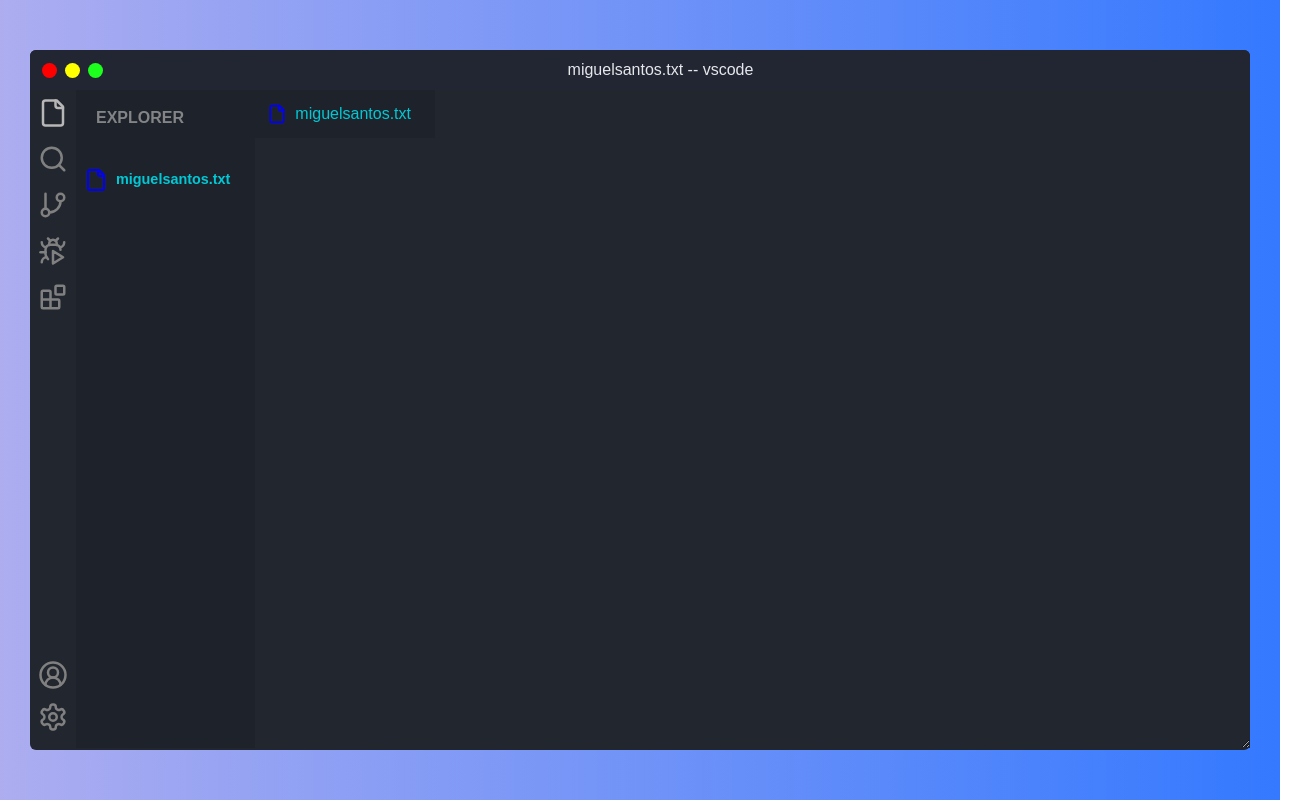
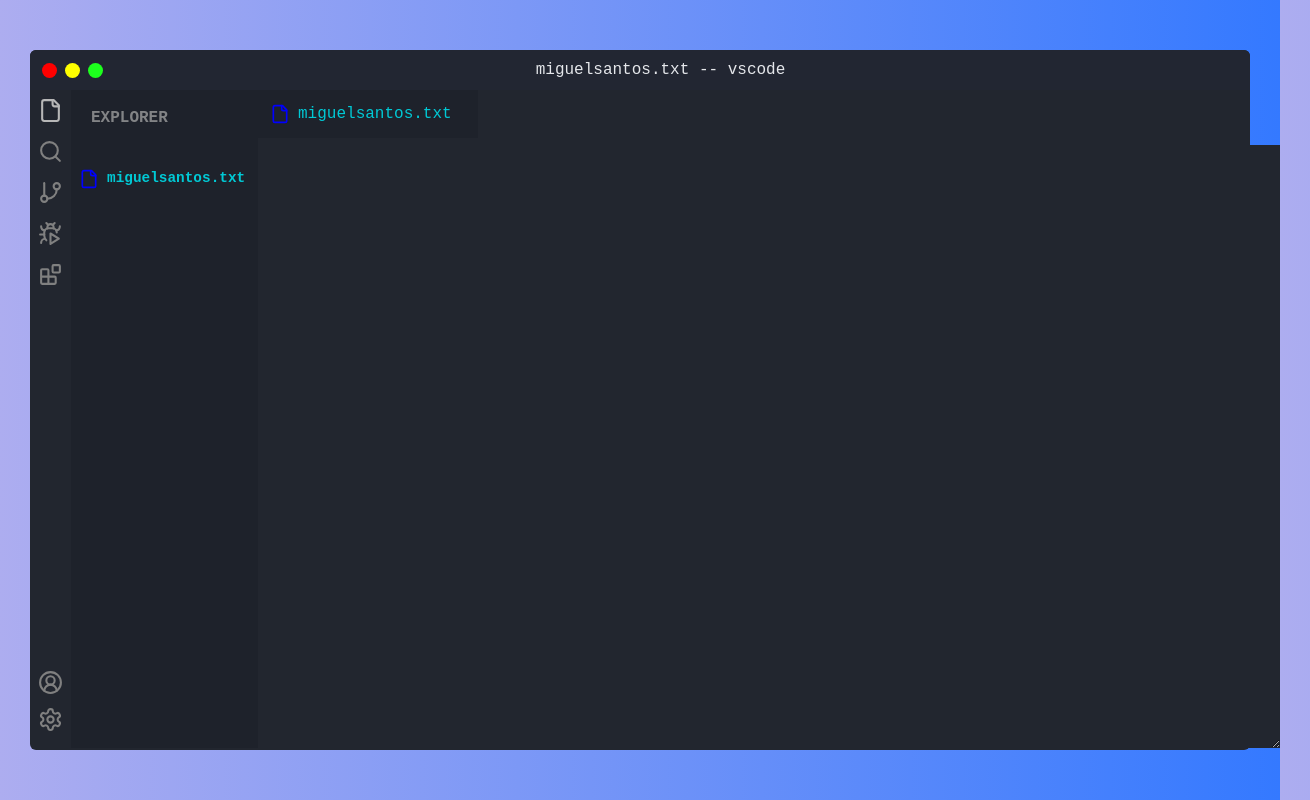
Before and after one commit to miguelsantos1/vscode-clone, a React (Vite) app in the folder vscode/: page / in a window 1280 px wide. Shown: the whole page, 1310 px wide, since content can reach past the window. Built offline with nearby package versions, Linux system fonts and the light colour scheme.

Commit message:
Imprved styles in App.tsx

```diff
--- a/vscode/index.html
+++ b/vscode/index.html
@@ -7,7 +7,7 @@
     <!-- FONTS -->
     <link rel="preconnect" href="https://fonts.googleapis.com">
     <link rel="preconnect" href="https://fonts.gstatic.com" crossorigin>
-    <link href="https://fonts.googleapis.com/css2?family=Poppins:wght@600;700&display=swap" rel="stylesheet">
+    <link href="https://fonts.googleapis.com/css2?family=Poppins:wght@600;700&family=Space+Mono:wght@400;700&display=swap" rel="stylesheet">
     <!-- TITLE -->
     <title>Visual Studio Code - Miguel Santos</title>
   </head>
--- a/vscode/src/App.tsx
+++ b/vscode/src/App.tsx
@@ -31,32 +31,32 @@
       <div className='h-[94%] flex'>
         <aside className="flex h-[100%] justify-between flex-col gap-4 pl-2 pr-2 pt-2">
           <div className='flex gap-4 flex-col'>
-            <File color='#b7b7b7' className='cursor-pointer' size={30} />
-            <Search color='#808080' className='cursor-pointer' size={30} />
-            <GitBranch color='#808080' className='cursor-pointer' size={30} />
-            <BugPlayIcon color='#808080' className='cursor-pointer' size={30} />
-            <Blocks color='#808080' className='cursor-pointer' size={30} />
+            <File color='#b7b7b7' className='cursor-pointer' size={25} />
+            <Search color='#808080' className='cursor-pointer' size={25} />
+            <GitBranch color='#808080' className='cursor-pointer' size={25} />
+            <BugPlayIcon color='#808080' className='cursor-pointer' size={25} />
+            <Blocks color='#808080' className='cursor-pointer' size={25} />
           </div>
 
           <div className="flex gap-3 flex-col pb-4">
-            <UserCircle2 color='#808080' className='cursor-pointer' size={30} />
-            <Settings color='#808080' className='cursor-pointer' size={30} />
+            <UserCircle2 color='#808080' className='cursor-pointer' size={25} />
+            <Settings color='#808080' className='cursor-pointer' size={25} />
           </div>
         </aside>
 
-        <div className=" pt-4 w-[220px] bg-menu-vscode font-semibold">
+        <div className=" pt-4 w-[230px] bg-menu-vscode font-semibold">
           <h2 className="px-[20px] text-[#a7a7a7bc] mb-[30px]"> EXPLORER </h2>
 
-          <p className='flex p-2 hover:bg-[#3a4151]  hover:text-green-200 cursor-pointer gap-2 text-[.9rem] items-center text-cyanSelectText'><File color='blue'  /> <span>miguelsantos.txt</span>  </p>
+          <p className='flex p-2 hover:bg-[#3a4151]  hover:text-green-200 cursor-pointer gap-2 text-[.9rem] items-center text-cyanSelectText'><File size={20} color='blue'  /> <span>miguelsantos.txt</span>  </p>
 
         </div>
 
           <div className='flex flex-col h-full w-full'>
-            <div className='h-[60px] w-[180px]'>
+            <div className='h-[60px] w-[220px]'>
               <h2 className='flex bg-menu-vscode p-3 gap-2 hover:bg-[#3a4151]  hover:text-green-200 cursor-pointer items-center text-cyanSelectText'> <File size={20} color='blue' /> miguelsantos.txt </h2>
             </div>
             <div className='h-full '>
-              <textarea className='bg-bg-vscode p-[20px] text-[1rem] focus:outline-none text-white h-full w-full'></textarea>
+              <textarea className='bg-bg-vscode mx-[30px] p-[20px] text-[1rem] focus:outline-none text-white h-full w-full'></textarea>
             </div>
           </div>
 
--- a/vscode/src/style/index.css
+++ b/vscode/src/style/index.css
@@ -12,6 +12,9 @@
     height: 100vh;
 
     overflow: hidden;
+
+    font-family: monospace, 'Space Mono';
+
 }
 
 main ::-webkit-scrollbar {
--- a/vscode/tailwind.config.js
+++ b/vscode/tailwind.config.js
@@ -2,7 +2,7 @@
 export default {
   content: ["./index.html", "./src/**/*.{js,jsx,tsx}"],
   theme: {
-    fontFamily: { 'sans': ['sans-serif', 'Poppins'] },
+    fontFamily: { 'mono': ['ui-monospace', 'Space Mono'] },
     extend: {
       colors: {
         'cyanSelectText': '#00C9D5',
```
